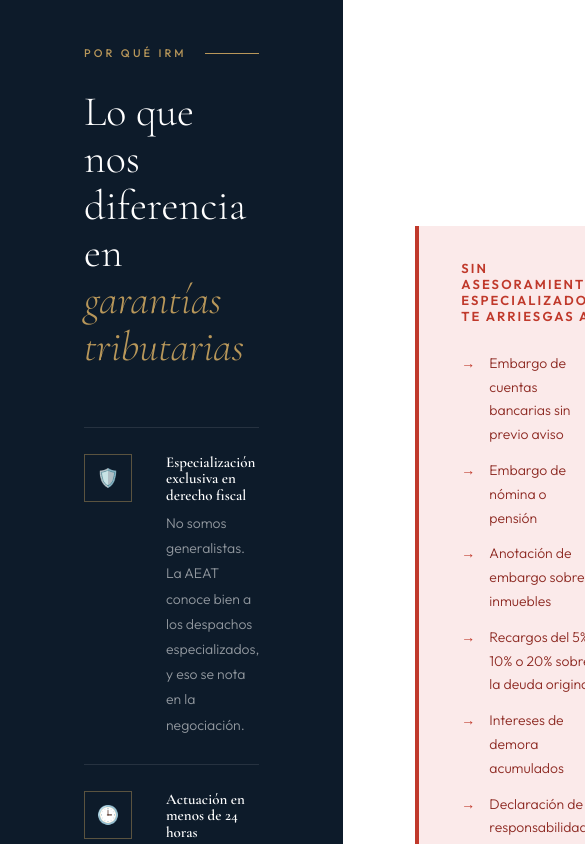
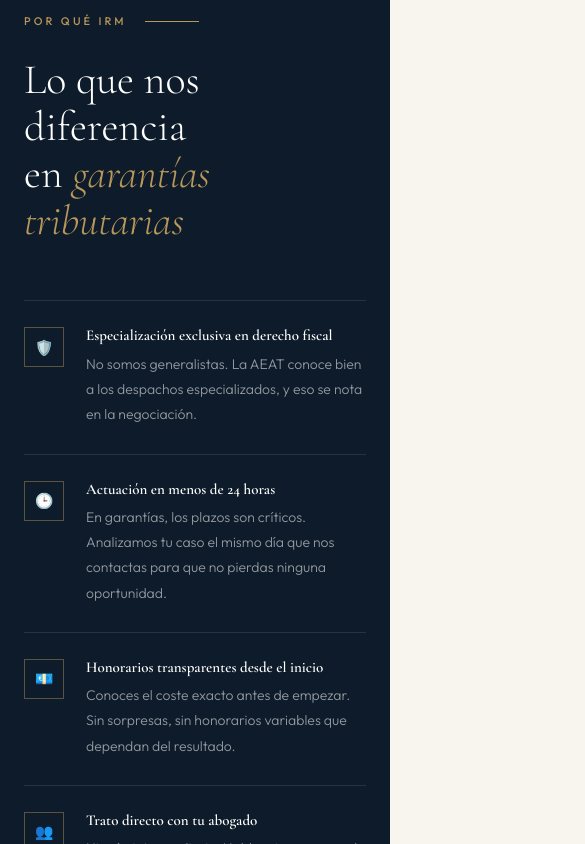
Before and after one commit to Ivanrm01/IRM-Abogados, a Next.js app: page /garantias-deuda-aeat in a window 390 px wide. Shown: the part 6409-7253 px from the top of the page, 585 px wide, since content can reach past the window. Built offline with nearby package versions, Linux system fonts and the light colour scheme.

Commit message:
Update garantias.module.css

```diff
--- a/app/garantias-deuda-aeat/garantias.module.css
+++ b/app/garantias-deuda-aeat/garantias.module.css
@@ -276,4 +276,31 @@
   .cta { grid-template-columns: 1fr; }
   .ctaLeft, .ctaRight { padding: 56px 24px; }
   .ctaBtns { flex-direction: column; }
+  .diferenciaSection {
+    grid-template-columns: 1fr;
+  }
+
+  .diferenciaLeft {
+    padding: 64px 24px;
+  }
+
+  .diferenciaRight {
+    padding: 56px 24px;
+  }
+
+  .diferenciaItem {
+    grid-template-columns: 44px 1fr;
+    gap: 18px;
+  }
+
+  .diferenciaIcon {
+    width: 40px;
+    height: 40px;
+    font-size: 15px;
+  }
+
+  .riesgoBox,
+  .logroBox {
+    padding: 28px 24px;
+  }
 }
```
